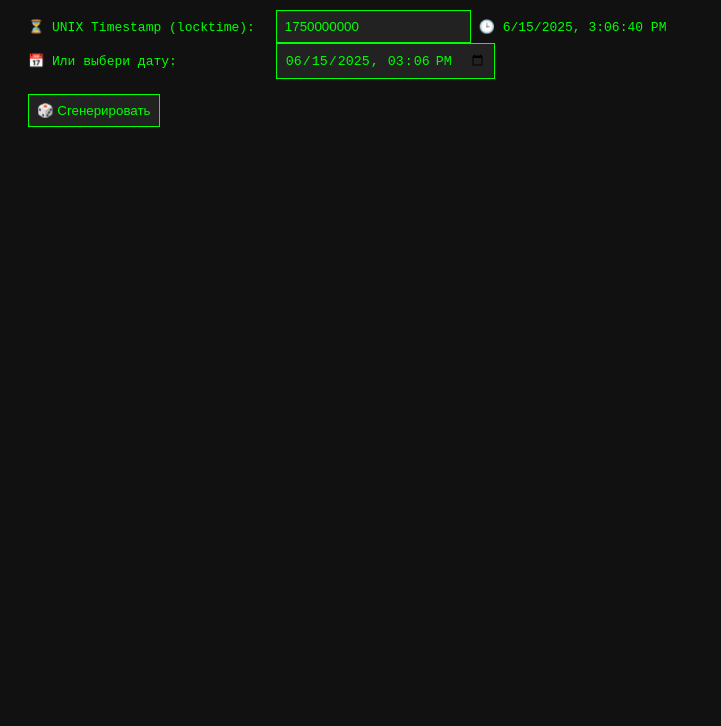
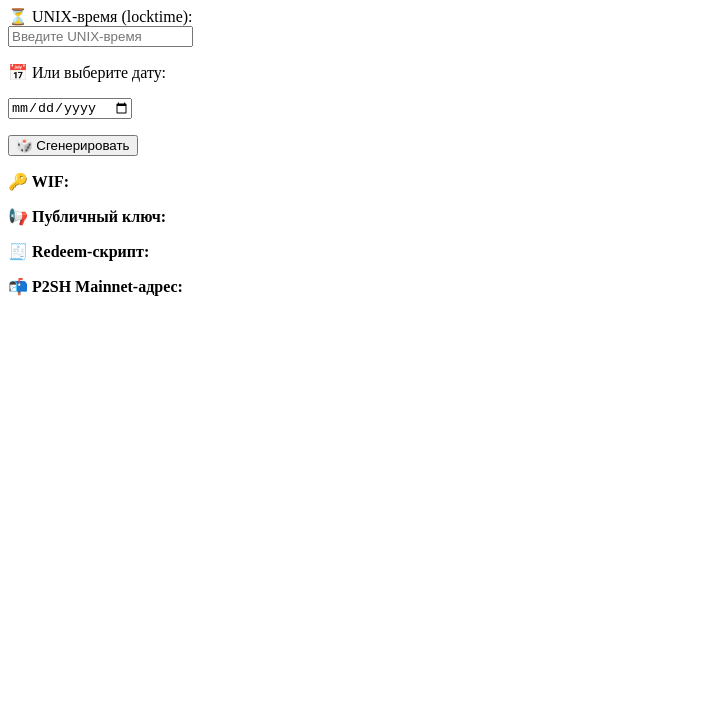
Before and after one commit to Hazpay/TimeLockedWallet, a plain HTML site: page index.html in a window 1280 px wide. Shown: the part 74-800 px from the top of the page, without its empty margins (0-721 px from the left). Drawn offline with Linux system fonts and the light colour scheme.

Commit message:
Update index.html

```diff
--- a/index.html
+++ b/index.html
@@ -1,86 +1,70 @@
 <!DOCTYPE html>
-<html lang="en">
+<html lang="ru">
 <head>
   <meta charset="UTF-8">
-  <title>Testnet BTC TimeLock Generator</title>
-  <script src="https://cdnjs.cloudflare.com/ajax/libs/bitcoinjs-lib/3.3.2/bitcoinjs.min.js"></script>
-  <style>
-    body { font-family: monospace; padding: 20px; background: #111; color: #0f0; }
-    input, button { padding: 8px; background: #222; color: #0f0; border: 1px solid #0f0; }
-    .box { margin-top: 20px; padding: 10px; background: #222; border: 1px solid #0f0; }
-    label { display: inline-block; width: 240px; }
-  </style>
+  <meta name="viewport" content="width=device-width, initial-scale=1.0">
+  <title>Генератор адреса с таймлоком (BTC Mainnet)</title>
 </head>
 <body>
-  <h2>🔐 Time-Locked BTC Testnet Address</h2>
+  <h1>🔐 Адрес с таймлоком для BTC Mainnet</h1>
 
-  <label>⏳ UNIX Timestamp (locktime):</label>
-  <input type="number" id="locktime" value="1750000000" oninput="updateDate()">
-  <span id="humandate"></span>
-  <br>
-  <label>📅 Или выбери дату:</label>
-  <input type="datetime-local" id="localdatetime" onchange="setUnixFromDate()">
-  <br><br>
-  <button onclick="generate()">🎲 Сгенерировать</button>
+  <p>
+    <label for="locktime">⏳ UNIX-время (locktime):</label><br>
+    <input type="number" id="locktime" placeholder="Введите UNIX-время">
+  </p>
 
-  <div class="box" id="output" style="display:none;">
-    <p><strong>🔑 WIF:</strong> <span id="wif"></span></p>
-    <p><strong>📢 Public key:</strong> <span id="pubkey"></span></p>
-    <p><strong>🧾 Redeem script:</strong> <span id="redeem"></span></p>
-    <p><strong>📬 P2SH Testnet Address:</strong> <span id="address"></span></p>
-  </div>
+  <p>📅 Или выберите дату:</p>
+  <input type="date" id="date">
 
+  <p><button onclick="generate()">🎲 Сгенерировать</button></p>
+
+  <p><strong>🔑 WIF:</strong> <span id="wif"></span></p>
+  <p><strong>📢 Публичный ключ:</strong> <span id="pubkey"></span></p>
+  <p><strong>🧾 Redeem-скрипт:</strong> <span id="redeemScript"></span></p>
+  <p><strong>📬 P2SH Mainnet-адрес:</strong> <span id="address"></span></p>
+
+  <script src="https://cdn.jsdelivr.net/npm/bitcoinjs-lib@6.1.7/dist/bitcoinjs-lib.umd.js"></script>
   <script>
-    function updateDate() {
-      const ts = parseInt(document.getElementById("locktime").value);
-      if (!isNaN(ts)) {
-        const date = new Date(ts * 1000);
-        document.getElementById("humandate").innerText = "🕒 " + date.toLocaleString();
-        document.getElementById("localdatetime").value = date.toISOString().slice(0,16);
-      } else {
-        document.getElementById("humandate").innerText = "";
+    function generate() {
+      try {
+        const bitcoin = window.bitcoinjs;
+        const mainnet = bitcoin.networks.bitcoin;
+
+        const keyPair = bitcoin.ECPair.makeRandom({ network: mainnet });
+
+        const locktimeInput = document.getElementById('locktime').value;
+        const locktime = locktimeInput ? parseInt(locktimeInput) : Math.floor(Date.now() / 1000) + 86400;
+
+        const redeemScript = bitcoin.script.compile([
+          bitcoin.script.number.encode(locktime),
+          bitcoin.opcodes.OP_CHECKLOCKTIMEVERIFY,
+          bitcoin.opcodes.OP_DROP,
+          bitcoin.opcodes.OP_DUP,
+          bitcoin.opcodes.OP_HASH160,
+          bitcoin.crypto.hash160(keyPair.publicKey),
+          bitcoin.opcodes.OP_EQUALVERIFY,
+          bitcoin.opcodes.OP_CHECKSIG
+        ]);
+
+        const p2sh = bitcoin.payments.p2sh({
+          redeem: { output: redeemScript, network: mainnet },
+          network: mainnet
+        });
+
+        document.getElementById('wif').textContent = keyPair.toWIF();
+        document.getElementById('pubkey').textContent = keyPair.publicKey.toString('hex');
+        document.getElementById('redeemScript').textContent = redeemScript.toString('hex');
+        document.getElementById('address').textContent = p2sh.address;
+      } catch (error) {
+        console.error('Ошибка генерации адреса:', error);
+        alert('Ошибка генерации адреса: ' + error.message);
       }
     }
 
-    function setUnixFromDate() {
-      const input = document.getElementById("localdatetime").value;
-      const ts = Math.floor(new Date(input).getTime() / 1000);
-      document.getElementById("locktime").value = ts;
-      updateDate();
-    }
-
-    function generate() {
-      updateDate();
-
-      const locktime = parseInt(document.getElementById("locktime").value);
-      if (isNaN(locktime)) return alert("Неверный формат locktime");
-
-      const now = Math.floor(Date.now() / 1000);
-      if (locktime < now) return alert("⚠️ Дата в прошлом");
-
-      const network = bitcoin.networks;
-      const keyPair = bitcoin.ECPair.makeRandom({ network });
-      const pubkey = keyPair.getPublicKeyBuffer();
-      const wif = keyPair.toWIF();
-
-      const script = bitcoin.script.compile([
-        bitcoin.script.number.encode(locktime),
-        bitcoin.opcodes.OP_CHECKLOCKTIMEVERIFY,
-        bitcoin.opcodes.OP_DROP,
-        pubkey,
-        bitcoin.opcodes.OP_CHECKSIG,
-      ]);
-
-      const { address } = bitcoin.payments.p2sh({ redeem: { output: script, network }, network });
-
-      document.getElementById("output").style.display = "block";
-      document.getElementById("wif").innerText = wif;
-      document.getElementById("pubkey").innerText = pubkey.toString("hex");
-      document.getElementById("redeem").innerText = script.toString("hex");
-      document.getElementById("address").innerText = address;
-    }
-
-    window.onload = updateDate;
+    document.getElementById('date').addEventListener('change', function() {
+      const date = new Date(this.value);
+      document.getElementById('locktime').value = Math.floor(date.getTime() / 1000);
+    });
   </script>
 </body>
 </html>
```
